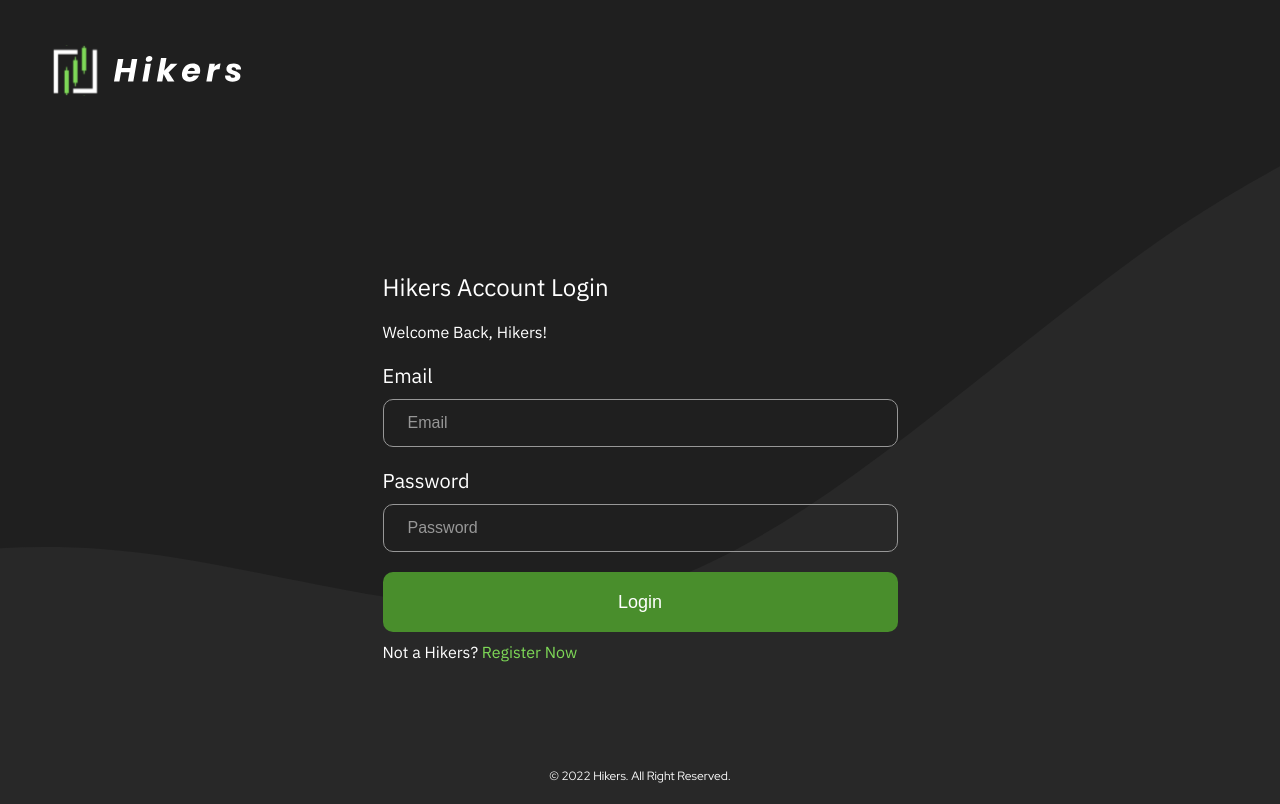
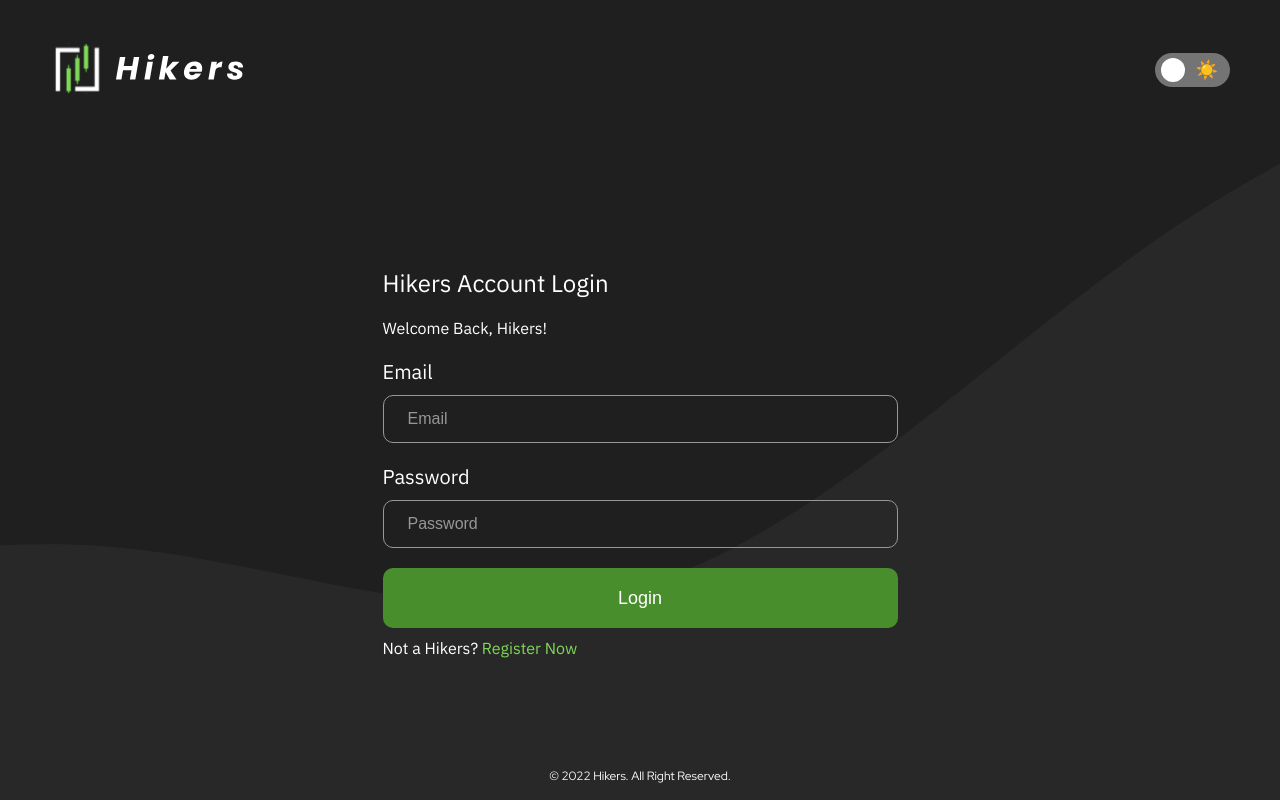
Before and after one commit to suhailajapar/DRC_Project, a React (Create React App) app: page /login in a window 1280 px wide. Built offline with nearby package versions, Linux system fonts and the light colour scheme.

Commit message:
feat: Dark/Light Mode

```diff
--- a/package.json
+++ b/package.json
@@ -19,6 +19,8 @@
     "react-dom": "^17.0.2",
     "react-router-dom": "^6.2.1",
     "react-scripts": "5.0.0",
+    "sass": "^1.49.9",
+    "styled-components": "^5.3.3",
     "web-vitals": "^2.1.4"
   },
   "scripts": {
--- a/src/App.js
+++ b/src/App.js
@@ -1,3 +1,4 @@
+import React from "react";
 import "./App.css";
 import Navigation from "./components/Home/Navigation";
 
--- a/src/components/Login/Login.js
+++ b/src/components/Login/Login.js
@@ -5,9 +5,11 @@ import Footer from "./../Footer/Footer";
 import "./Login.css";
 
 const Login = () => {
+  const [theme, setTheme] = React.useState("dark");
+
   return (
     <div className="login">
-      <Menubar />
+      <Menubar theme={theme} setTheme={setTheme} />
       <div className="login-container">
         <div className="inner-container">
           <div className="login-main-title">Hikers Account Login</div>
--- a/src/components/Menubar/Menubar.css
+++ b/src/components/Menubar/Menubar.css
@@ -4,5 +4,9 @@
 }
 
 .menubar {
-  padding: 2rem 3rem;
+  padding: 30px 50px;
+  display: flex;
+  flex-direction: row;
+  justify-content: space-between;
+  align-items: center;
 }
--- a/src/components/Menubar/Menubar.js
+++ b/src/components/Menubar/Menubar.js
@@ -2,13 +2,20 @@ import React from "react";
 import { Link } from "react-router-dom";
 import "./Menubar.css";
 import MenuLogoDark from "./../../assets/Logo/D_menulogo.svg";
+import MenuLogoLight from "./../../assets/Logo/L_menulogo.svg";
+import ToggleSwitch from "./../ModeSwitch/Switch";
 
-const Menubar = () => {
+const Menubar = ({ theme, setTheme }) => {
   return (
     <div className="menubar">
       <Link to="/">
-        <img src={MenuLogoDark} className="menulogo" alt="MenuLogo" />
+        <img
+          src={theme === "dark" ? MenuLogoDark : MenuLogoLight}
+          className="menulogo"
+          alt="MenuLogo"
+        />
       </Link>
+      <ToggleSwitch theme={theme} setTheme={setTheme} />
     </div>
   );
 };
--- /dev/null
+++ b/src/components/ModeSwitch/Switch.js
@@ -0,0 +1,32 @@
+import React from "react";
+import { lightTheme, darkTheme, GlobalStyles } from "./Theme";
+import { ThemeProvider } from "styled-components";
+import Toggle from "./Toggle";
+
+const Switch = ({ theme, setTheme }) => {
+  const setMode = (mode) => {
+    window.localStorage.setItem("theme", mode);
+    setTheme(mode);
+  };
+
+  //switch between themes
+  const toggleTheme = () => {
+    theme === "dark" ? setMode("light") : setMode("dark");
+  };
+
+  //store local mode preference
+  React.useEffect(() => {
+    const localTheme = window.localStorage.getItem("theme");
+    localTheme && setTheme(localTheme);
+  }, []);
+
+  return (
+    //return the layout based on the current theme
+    <ThemeProvider theme={theme === "dark" ? darkTheme : lightTheme}>
+      <GlobalStyles />
+      <Toggle theme={theme} toggleTheme={toggleTheme} />
+    </ThemeProvider>
+  );
+};
+
+export default Switch;
--- /dev/null
+++ b/src/components/ModeSwitch/Theme.js
@@ -0,0 +1,67 @@
+//variables for dark and light themes
+import { createGlobalStyle } from "styled-components";
+import LightWave from "./../../assets/Waves/wave_light.svg";
+import DarkWave from "./../../assets/Waves/wave_dark.svg";
+
+//object that references to the color properties
+export const lightTheme = {
+  body: "#fff",
+  fontColor: "#000",
+  backgroundImg: `url(${LightWave})`,
+  // searchBar: "#c4c4c4",
+  // box: "#312e81",
+  // wotd: "#F9F9F9",
+};
+
+export const darkTheme = {
+  body: "#1F1F1F",
+  fontColor: "#fff",
+  backgroundImg: DarkWave,
+  // banner: "#000",
+  // title: "#c7d2fe",
+  // searchBar: "#575757",
+  // box: "#6366f1",
+  // wotd: "#000",
+};
+
+//base styling (for entire document)
+export const GlobalStyles = createGlobalStyle`
+.login, .signup-container {
+  transition: background-color 0.5s ease;
+}
+
+.login, .signup-container{
+  background-color: ${(props) => props.theme.body};
+  color: ${(props) => props.theme.fontColor};
+  background-image: ${(props) => props.theme.backgroundImg};
+}
+
+.footer{
+  color: ${(props) => props.theme.fontColor}
+}
+
+/*
+.main-title, .sub-title{
+  color: ${(props) => props.theme.title}
+}
+
+.wotd{
+  background-color: ${(props) => props.theme.wotd}
+
+}
+.words, .word-example, .word-definition, .wotd-title, .theWord, .definition, .title, .notFound, .message, .resolution, .about_us, .contributors, person_name{
+  color: ${(props) => props.theme.fontColor}
+}
+
+.searchBar, .input{
+  background-color: ${(props) => props.theme.searchBar}
+}
+
+.input{
+  color: ${(props) => props.theme.fontColor}
+}
+
+.partOfSpeech, .synonymsList, .antonymsList{
+  background-color: ${(props) => props.theme.box}
+} */
+`;
--- /dev/null
+++ b/src/components/ModeSwitch/Toggle.js
@@ -0,0 +1,26 @@
+import React from "react";
+import "./ToggleSwitch.scss";
+
+//toggle component
+//onClick it will change the theme
+const Toggle = ({ toggleTheme, theme }) => {
+  return (
+    <label className="toggle-switch">
+      <input
+        type="checkbox"
+        className="toggle-switch-checkbox"
+        name="toggleSwitch"
+        id="toggleSwitch"
+        onClick={toggleTheme}
+      />
+      {
+        <label className="toggle-switch-label" htmlFor="toggleSwitch">
+          <span className="toggle-switch-inner" />
+          <span className="toggle-switch-switch" />
+        </label>
+      }
+    </label>
+  );
+};
+
+export default Toggle;
--- /dev/null
+++ b/src/components/ModeSwitch/ToggleSwitch.scss
@@ -0,0 +1,99 @@
+.toggle-switch {
+  position: relative;
+  width: 75px;
+  display: inline-block;
+  vertical-align: middle;
+  // -webkit-user-select: none;
+  // -moz-user-select: none;
+  // -ms-user-select: none;
+  text-align: left;
+  margin: 0.5px 0px 1px 60px;
+
+  @media only screen and (min-width: 769px) and (max-width: 1024px) {
+    transform: scale(0.9);
+  }
+  @media only screen and (min-width: 481px) and (max-width: 768px) {
+    transform: scale(0.825);
+  }
+  @media screen and (min-width: 320px) and (max-width: 480px) {
+    transform: scale(0.75);
+    margin-left: 25px;
+  }
+
+  &-checkbox {
+    display: none;
+  }
+  &-label {
+    display: block;
+    overflow: hidden;
+    cursor: pointer;
+    border: 0 solid #bbb;
+    border-radius: 20px;
+    margin: 0;
+  }
+  &-inner {
+    display: block;
+    width: 200%;
+    margin-left: -100%;
+    transition: margin 0.3s ease-in 0s;
+    &:before,
+    &:after {
+      display: block;
+      float: left;
+      width: 50%;
+      height: 34px;
+      padding: 0;
+      line-height: 34px;
+      font-size: 11px;
+      color: white;
+      font-weight: bold;
+      box-sizing: border-box;
+    }
+    &:before {
+      content: "🌙";
+      font-size: 18px;
+      padding-left: 12px;
+      background-color: #747474;
+      // box-shadow: inset 1px 1px 10px 1px #c4c4c4;
+      color: rgb(0, 0, 0);
+    }
+  }
+  &-disabled {
+    background-color: #ddd;
+    cursor: not-allowed;
+    &:before {
+      background-color: #ddd;
+      cursor: not-allowed;
+    }
+  }
+  &-inner:after {
+    content: "☀️";
+    font-size: 18px;
+    padding-right: 12px;
+    background-color: #747474;
+    color: #fff;
+    text-align: right;
+  }
+  &-switch {
+    display: block;
+    width: 24px;
+    height: 24px;
+    margin: 5px;
+    background: #fff;
+    position: absolute;
+    top: 0;
+    bottom: 0;
+    right: 40px;
+    border: 0 solid #bbb;
+    border-radius: 20px;
+    transition: all 0.3s ease-in 0s;
+  }
+  &-checkbox:checked + &-label {
+    .toggle-switch-inner {
+      margin-left: 0;
+    }
+    .toggle-switch-switch {
+      right: 0px;
+    }
+  }
+}
--- a/src/components/Signup/Signup.js
+++ b/src/components/Signup/Signup.js
@@ -5,9 +5,11 @@ import Footer from "./../Footer/Footer";
 import Menubar from "../Menubar/Menubar";
 
 const Signup = () => {
+  const [theme, setTheme] = React.useState("dark");
+
   return (
     <div className="signup-container">
-      <Menubar />
+      <Menubar theme={theme} setTheme={setTheme} />
       <div className="signbox">
         <div className="main-title">Create Hikers Account</div>
         <div className="sub-title">Be part of Hikers and start gaining!</div>
@@ -22,7 +24,11 @@ const Signup = () => {
           <label className="input-title">Password</label>
           <input className="signup-input" type="text" placeholder="Password" />
           <label className="input-title">Confirm Password</label>
-          <input className="signup-input" type="text" placeholder="Confirm Password" />
+          <input
+            className="signup-input"
+            type="text"
+            placeholder="Confirm Password"
+          />
           <div>
             <input
               type="submit"
```
Also changed, not shown: src/index.js (+6 -6 lines), 1 other file (tests, documents, lock files or other folders).
